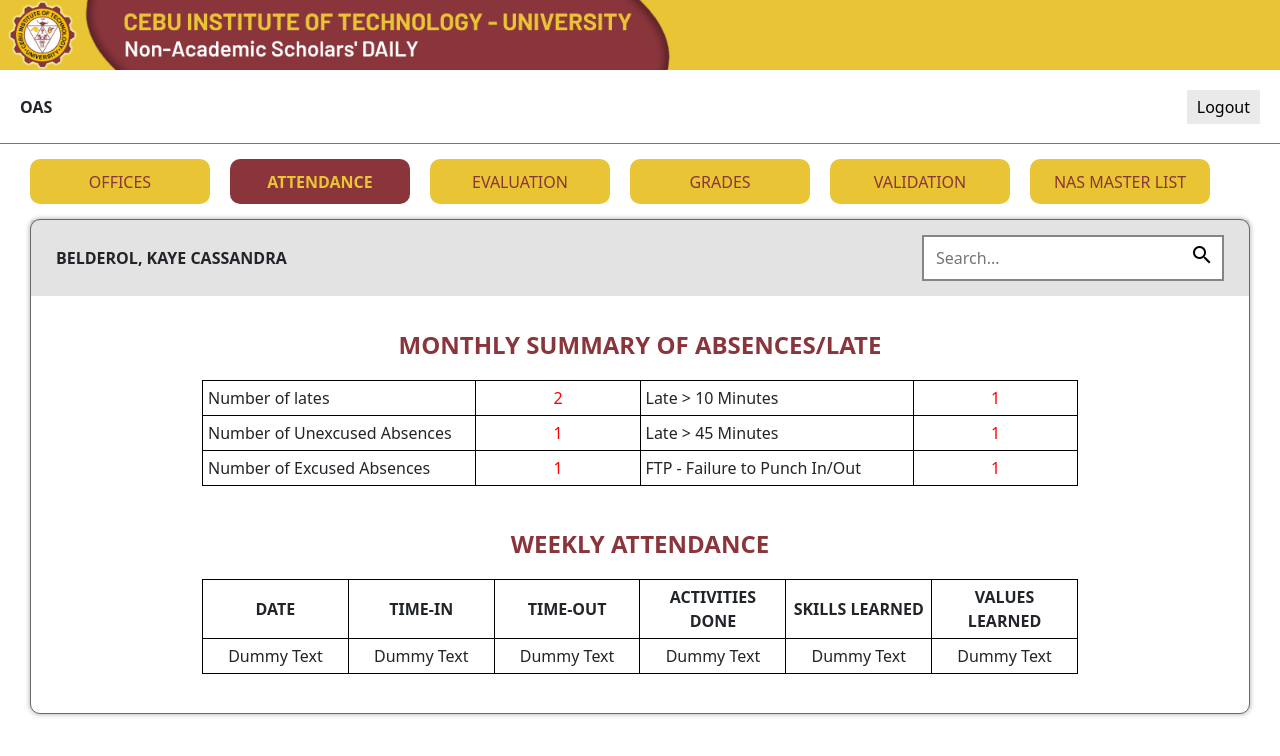
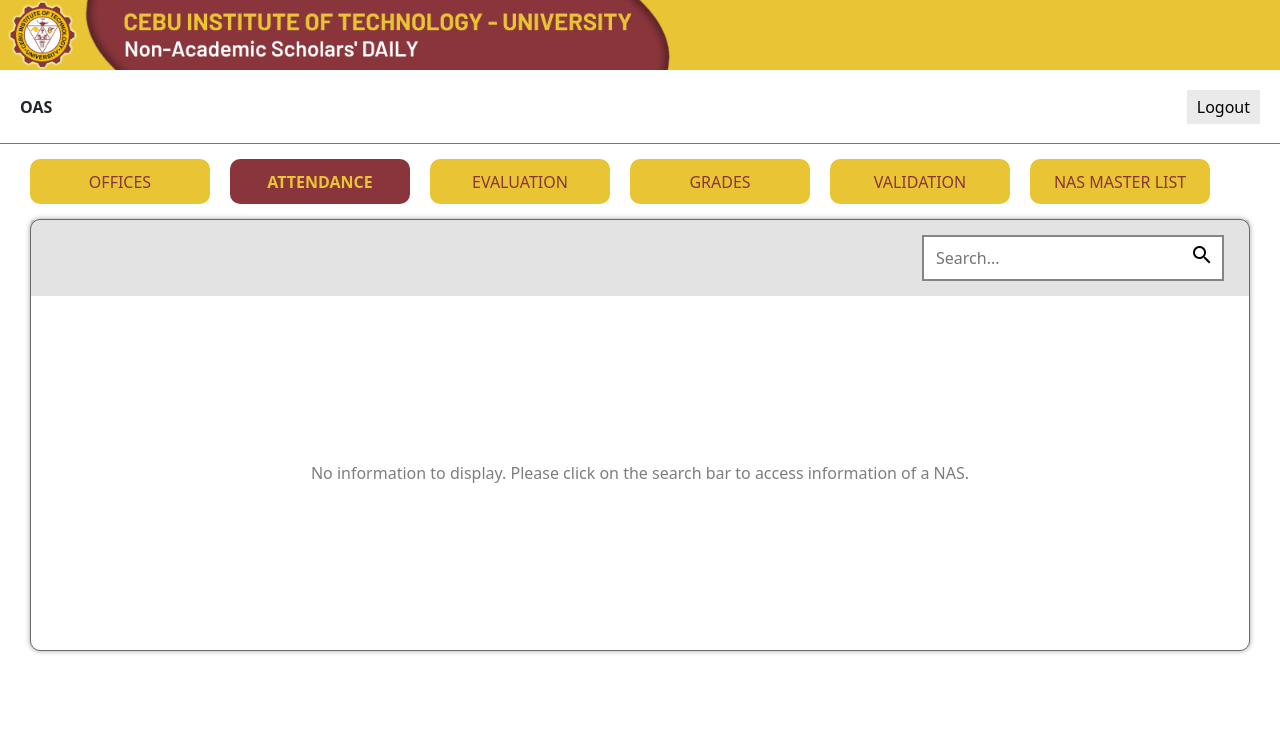
Before and after one commit to enriquezandre/NASDaily, a React (Create React App) app in the folder frontend/nasdaily-app/: page /OASattendance in a window 1280 px wide. Shown: the top 756 px of the page. Built offline with nearby package versions, Linux system fonts and the light colour scheme.

Commit message:
Add Condition for Attendance Page

```diff
--- a/frontend/nasdaily-app/src/Components/Common/Tables/SummaryAttendanceOAS.css
+++ b/frontend/nasdaily-app/src/Components/Common/Tables/SummaryAttendanceOAS.css
@@ -4,3 +4,9 @@
     color: #8A353C;
     margin: 20px auto;
 }
+
+.errorMessage{
+    margin: 150px auto;
+    text-align: center;
+    color: rgba(0, 0, 0, 0.51);
+}
--- a/frontend/nasdaily-app/src/Components/Common/Tables/SummaryAttendanceOAS.jsx
+++ b/frontend/nasdaily-app/src/Components/Common/Tables/SummaryAttendanceOAS.jsx
@@ -3,7 +3,7 @@
 import WeeklySummaryAttendance from './WeeklySummaryAttendance';
 import './SummaryAttendanceOAS.css'
 
-const SummaryAttendanceOAS = ({ totalLates, unexcusedAbsent, excusedAbsent, tenMinLate, fortyFiveMinLate, ftp }) => {
+const SummaryAttendanceOAS = ({ check, totalLates, unexcusedAbsent, excusedAbsent, tenMinLate, fortyFiveMinLate, ftp }) => {
     const attend = [
         {
             date: "05/30/2023",
@@ -24,6 +24,7 @@
     ]
     return (
         <>
+            {check ? (
             <div>
                 <div className='monthlySummaryOfAbsences'>
                     <h4 className='title'>MONTHLY SUMMARY OF ABSENCES/LATE</h4>
@@ -37,15 +38,18 @@
                     />
                 </div>
 
-                <br/>
+                <br />
 
                 <div className='weeklySummaryOfAttendance'>
                     <h4 className='title'>WEEKLY ATTENDANCE</h4>
-                    <WeeklySummaryAttendance attend={attend}/>
+                    <WeeklySummaryAttendance attend={attend} />
                 </div>
 
-                <br/>
+                <br />
             </div>
+            ) : (
+                <p className='errorMessage'>No information to display. Please click on the search bar to access information of a NAS.</p>
+            )}
         </>
     )
 };
--- a/frontend/nasdaily-app/src/Pages/Attendance.jsx
+++ b/frontend/nasdaily-app/src/Pages/Attendance.jsx
@@ -7,11 +7,13 @@
 export const Attendance = () => {
     const [searchTerm, setSearchTerm] = useState('');
     const [fullName, setFullName] = useState('');
+    const [check, setCheck] = useState(false);
 
     const handleSearch = (e) => {
         e.preventDefault();
 
         setFullName("BELDEROL, KAYE CASSANDRA");
+        setCheck(true)
     }
 
     return (
@@ -54,7 +56,7 @@
 
                 <div className='row'>
                     <div className='heading'>
-                        <p className='name'>BELDEROL, KAYE CASSANDRA</p>
+                        <p className='name'>{fullName}</p>
                         <form className='searchBar' onSubmit={handleSearch}>
                             <input
                                 className='searchBarInput'
@@ -70,6 +72,7 @@
                     </div>
                     <div className='data'>
                         <SummaryAttendanceOAS
+                            check={check}
                             totalLates={2}
                             unexcusedAbsent={1}
                             excusedAbsent={1}
```
Lines whose indentation alone changed are shown as unchanged.
